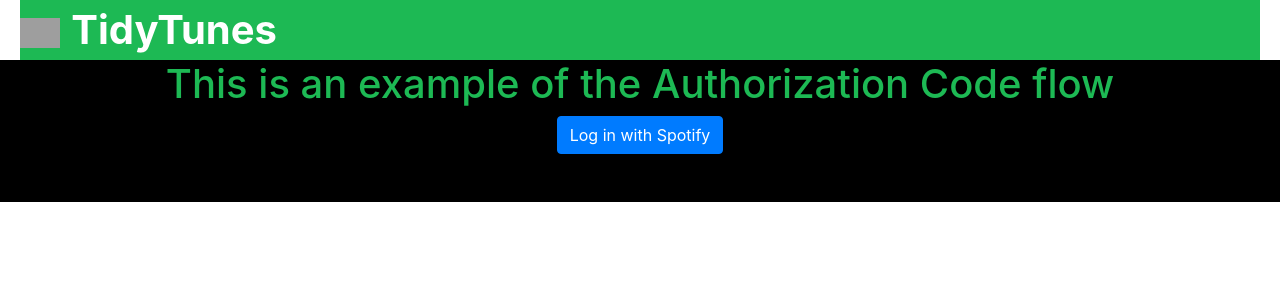
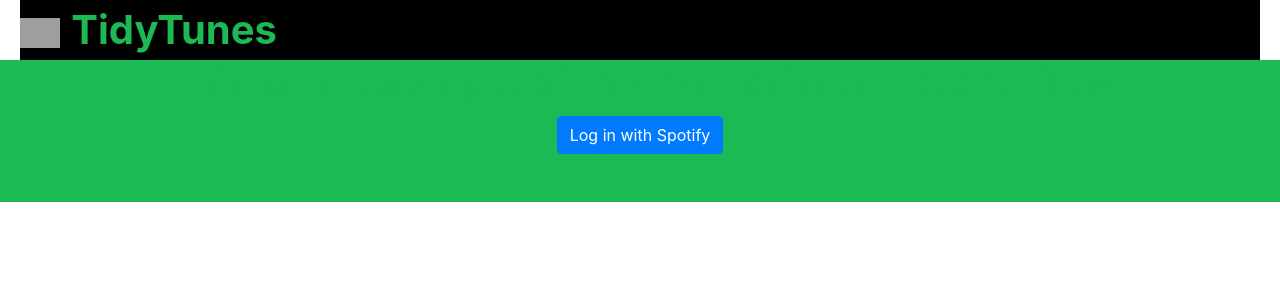
Before and after one commit to MugBergerFries/ObjectOriented, a Django app: page / in a window 1280 px wide. Shown: the top 300 px of the page. Run offline with Django 3.2, Linux system fonts and the light colour scheme; some libraries are stand-ins or nearby versions; grey boxes are pictures that could not be loaded.

Commit message:
various color changes

```diff
--- a/ProjectDjango/templates/authenticate/base.html
+++ b/ProjectDjango/templates/authenticate/base.html
@@ -24,12 +24,14 @@
       }
       .Title {
         font-size: 40px;
-        color: white;
+        color: #1DB954;
         margin-left: 20px;
         margin-right: 20px;
+        background-color: black;
       }
       .body {
-        background-color: black;
+        background-color: #1DB954;
+        color: black;
       }
       .pruned_song {
         color: white;
@@ -40,7 +42,7 @@
     </style>
   </head>
   <body>
-    <div class="Title" style="background-color:#1DB954">
+    <div class="Title">
       <!--<img src="https://developer.spotify.com/assets/branding-guidelines/icon2@2x.png" alt="Spotify Logo" width="40">-->
       <img src="https://developer.spotify.com/assets/branding-guidelines/icon3@2x.png" alt="Spotify Logo" width="40">
       <strong>TidyTunes</strong>
```
